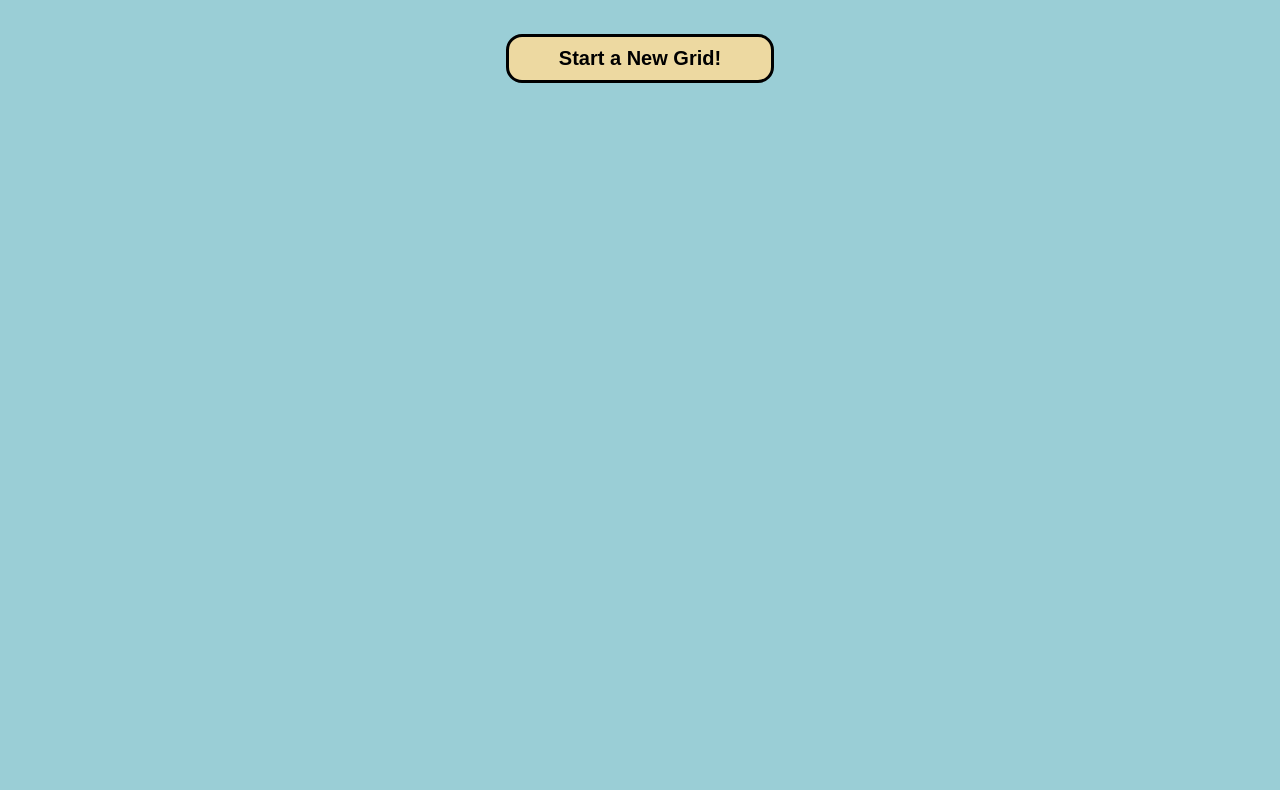
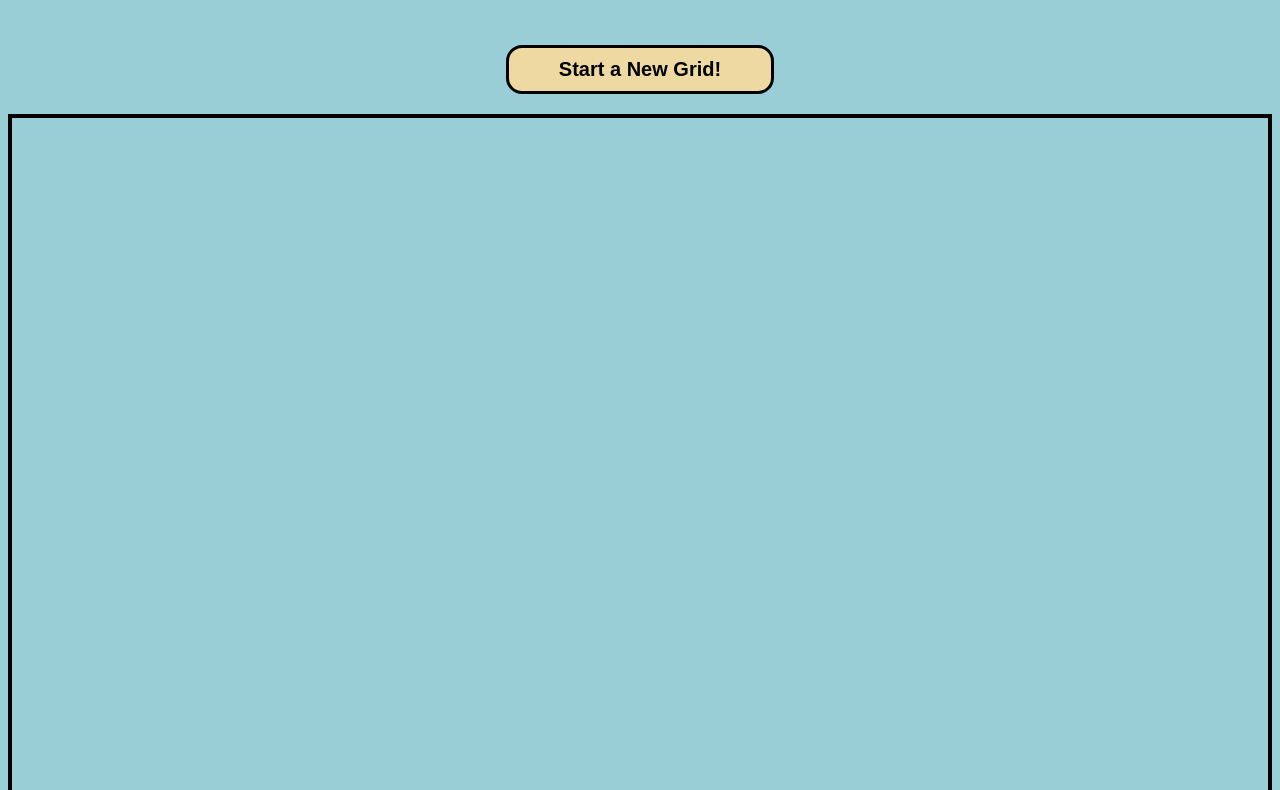
Before and after one commit to Archangel983/Etch-a-Sketch, a plain HTML site: page index.html in a window 1280 px wide. Shown: the part 127-917 px from the top of the page. Before the commit the page ends 800 px from the top, so only its background shows below. Drawn offline with nearby package versions, Linux system fonts and the light colour scheme.

Commit message:
added grid box

```diff
--- a/index.html
+++ b/index.html
@@ -4,6 +4,9 @@
 <head>
     <meta charset="UTF-8">
     <meta name="viewport" content="width=device-width, initial-scale=1.0">
+    <link
+        href="https://fonts.googleapis.com/css2?family=Nunito:ital,wght@0,200..1000;1,200..1000&family=Roboto:ital,wght@0,100..900;1,100..900&display=swap"
+        rel="stylesheet">
     <script src="javascript.js" defer></script>
     <link rel="stylesheet" href="styles.css">
     <title>Document</title>
--- a/javascript.js
+++ b/javascript.js
@@ -1,2 +1,16 @@
-const container=document.getElementById("#container");
-const button=document.getElementById("#button");
+let container = document.querySelector("#container");
+container.setAttribute("style", "maxWidth:fill-content;margin:auto;border:4px solid black;");
+let TOTAL_SIZE = 800;
+let btn = document.querySelector("#button");
+for (let i = 0; i < 16; i++) {
+    let div = document.createElement("div");
+    div.setAttribute("style", "height:50px;width:800px;display:flex");
+
+    for (let j = 0; j < 16; j++) {
+        let div2 = document.createElement("div");
+        div2.setAttribute("style", "width:50px;height:50px;opacity:0");
+        div2.setAttribute("class", "individual");
+        div.appendChild(div2);
+    }
+    container.appendChild(div);
+}
--- a/styles.css
+++ b/styles.css
@@ -1,5 +1,6 @@
 body {
     background-color: #9aced6;
+    font-family: "Nunito";
 }
 
 #header {
```
